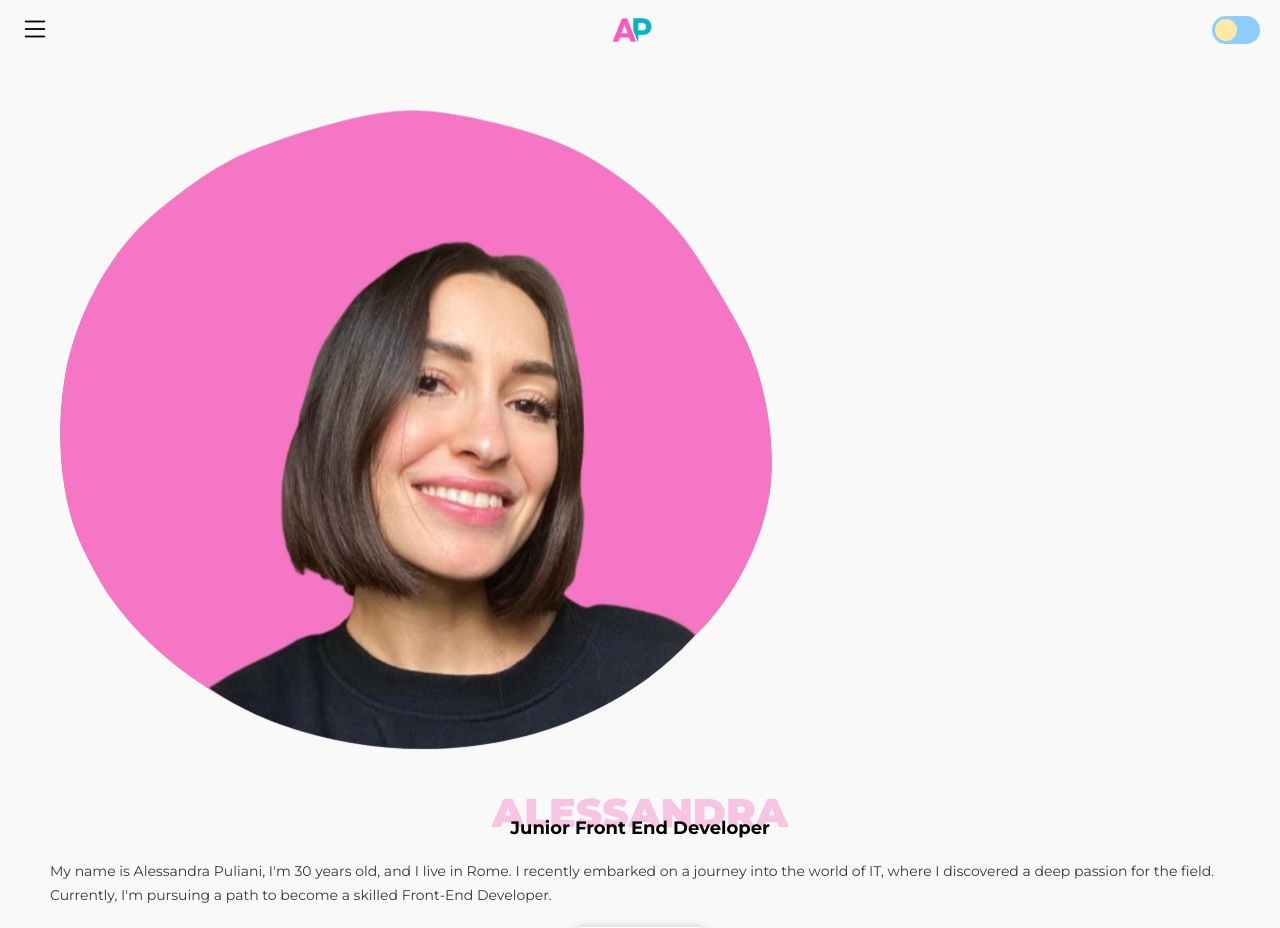
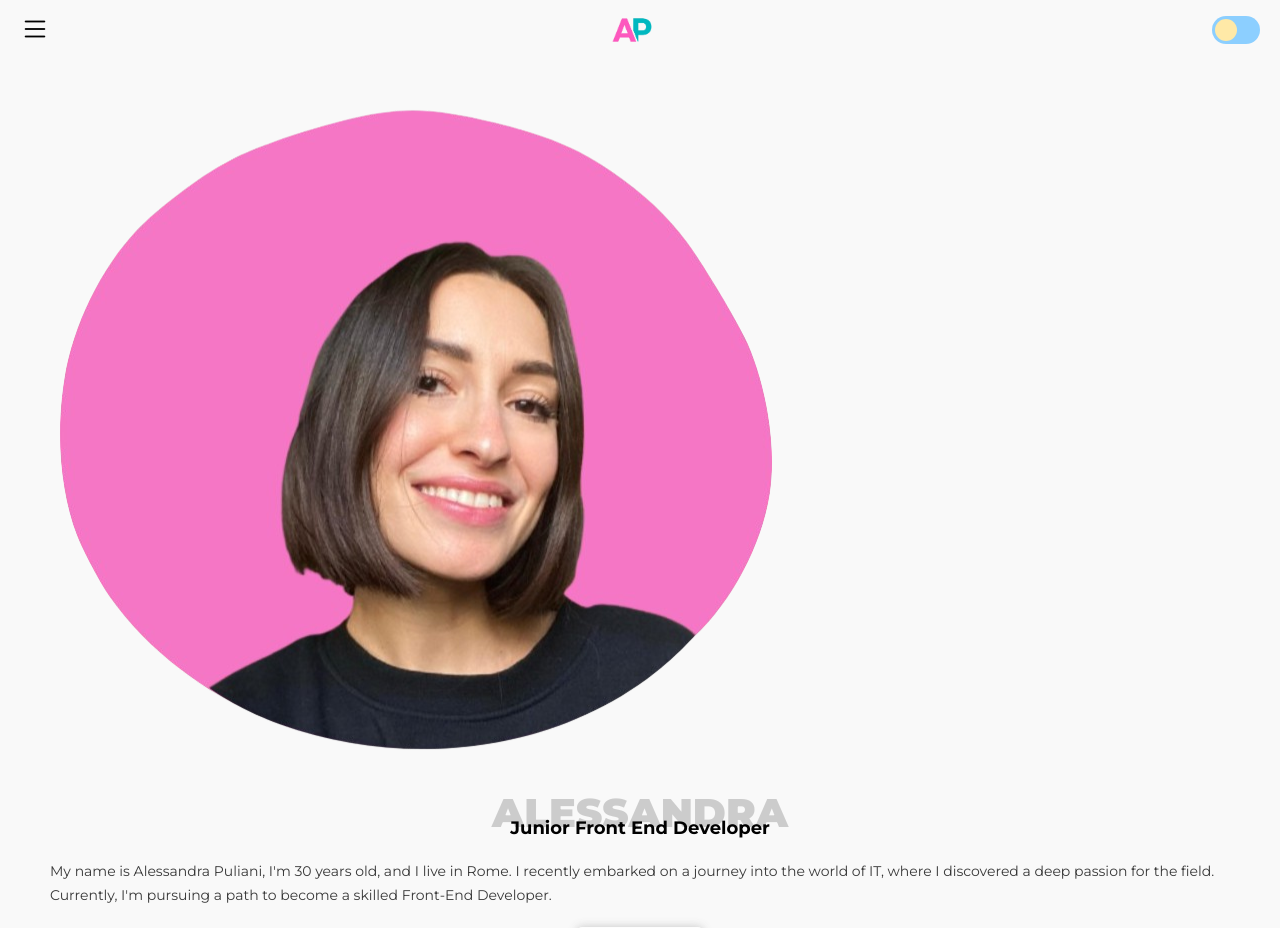
Before and after one commit to alepuliani/puliani-portfolio, a Vue app: page / in a window 1280 px wide. Shown: the top 928 px of the page. Built offline with nearby package versions, Linux system fonts and the light colour scheme.

Commit message:
correzioni

```diff
--- a/src/components/ContactForm.vue
+++ b/src/components/ContactForm.vue
@@ -32,7 +32,7 @@ import BaseButtonVue from "./BaseButton.vue"
 .form-wrapper {
   .title-div {
     h2 {
-      color: rgba(#f576c4, 0.4);
+      color: rgba(rgb(245, 118, 196), 0.4);
     }
   }
 
--- a/src/components/PersonalIntro.vue
+++ b/src/components/PersonalIntro.vue
@@ -39,10 +39,6 @@ const nightMode = inject("nightMode", false)
     align-items: center;
     margin-bottom: 20px;
 
-    h1 {
-      color: rgba(#f576c4, 0.4);
-    }
-
     h2 {
       font-size: 18px;
       font-weight: bold;
```
